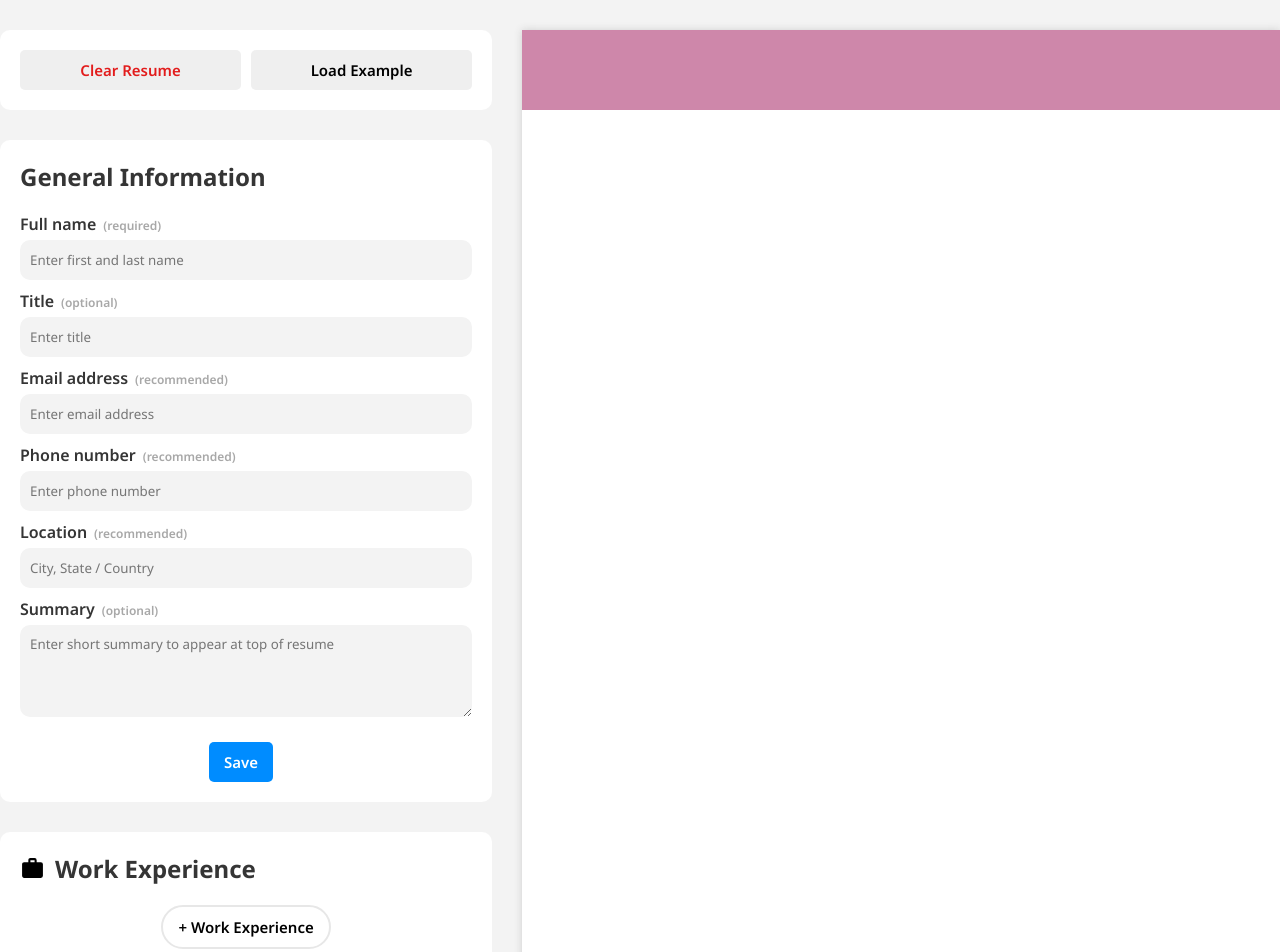
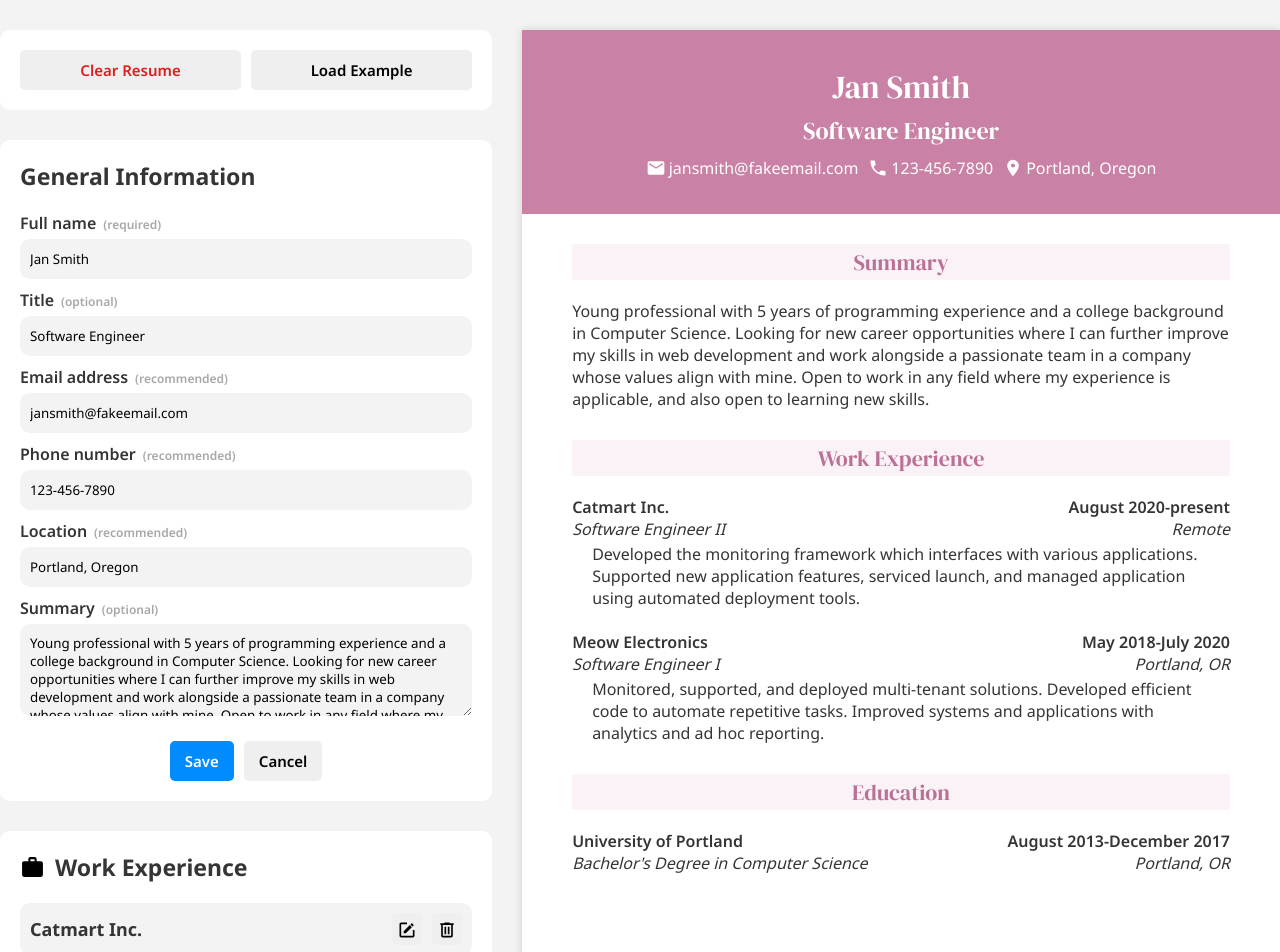
Before and after one commit to caylinvu/cv-app, a React (Vite) app: page / in a window 1280 px wide. Shown: the top 952 px of the page. Built offline with nearby package versions, Linux system fonts and the light colour scheme.

Commit message:
Default to example resume on first load

```diff
--- a/src/App.jsx
+++ b/src/App.jsx
@@ -11,24 +11,56 @@ import InputControl from './components/InputControl';
 
 function App() {
   const [generalInfo, setGeneralInfo] = useState({
-    name: '',
-    title: '',
-    email: '',
-    phone: '',
-    location: '',
-    summary: '',
+    name: 'Jan Smith',
+    title: 'Software Engineer',
+    email: 'jansmith@fakeemail.com',
+    phone: '123-456-7890',
+    location: 'Portland, Oregon',
+    summary:
+      'Young professional with 5 years of programming experience and a college background in Computer Science. Looking for new career opportunities where I can further improve my skills in web development and work alongside a passionate team in a company whose values align with mine. Open to work in any field where my experience is applicable, and also open to learning new skills.',
   });
   const [genPrev, setGenPrev] = useState(generalInfo);
   const [showGen, setShowGen] = useState(true);
 
-  const [workExp, setWorkExp] = useState([]);
-  const [workPrev, setWorkPrev] = useState([]);
-  const [newWorkId, setNewWorkId] = useState(0);
+  const [workExp, setWorkExp] = useState([
+    {
+      id: 0,
+      company: 'Catmart Inc.',
+      position: 'Software Engineer II',
+      startDate: 'August 2020',
+      endDate: 'present',
+      location: 'Remote',
+      description:
+        'Developed the monitoring framework which interfaces with various applications. Supported new application features, serviced launch, and managed application using automated deployment tools.',
+    },
+    {
+      id: 1,
+      company: 'Meow Electronics',
+      position: 'Software Engineer I',
+      startDate: 'May 2018',
+      endDate: 'July 2020',
+      location: 'Portland, OR',
+      description:
+        'Monitored, supported, and deployed multi-tenant solutions. Developed efficient code to automate repetitive tasks. Improved systems and applications with analytics and ad hoc reporting.',
+    },
+  ]);
+  const [workPrev, setWorkPrev] = useState(workExp);
+  const [newWorkId, setNewWorkId] = useState(2);
   const [showWork, setShowWork] = useState(false);
 
-  const [education, setEducation] = useState([]);
-  const [eduPrev, setEduPrev] = useState([]);
-  const [newEduId, setNewEduId] = useState(0);
+  const [education, setEducation] = useState([
+    {
+      id: 0,
+      degree: "Bachelor's Degree in Computer Science",
+      school: 'University of Portland',
+      startDate: 'August 2013',
+      endDate: 'December 2017',
+      location: 'Portland, OR',
+      description: '',
+    },
+  ]);
+  const [eduPrev, setEduPrev] = useState(education);
+  const [newEduId, setNewEduId] = useState(1);
   const [showEdu, setShowEdu] = useState(false);
 
   return (
@@ -93,15 +125,15 @@ export default App;
 
 // FUTURE TO DOS
 
-// maybe change name font
+// change resume name font
 
-// MAYBE ADD ABILITY TO EXPAND SECTIONS
-
-// MAYBE disable other add button when clicking on add
+// add ability to expand/minimize sections
 
 // set character limits????
 
-// maybe add current/ongoing toggle for dates
+// add current/ongoing toggle for dates
+
+// create new resume page if overflow
 
 //
 
--- a/src/styles/App.css
+++ b/src/styles/App.css
@@ -18,6 +18,11 @@
   gap: 10px;
   margin-bottom: 20px;
   align-items: center;
+}
+
+.gen-title,
+.section-heading h2 {
+  font-size: 23px;
 }
 
 .section-icon {
@@ -44,7 +49,7 @@ textarea {
   border: none;
   background-color: rgb(243, 243, 243);
   border-radius: 10px;
-  padding: 0px 10px;
+  padding: 3px 10px;
 }
 
 input {
@@ -87,6 +92,10 @@ textarea:focus {
   margin-bottom: 10px;
 }
 
+.entry h3 {
+  font-size: 18px;
+}
+
 /* ----------RESUME DISPLAY SIDE---------- */
 
 .display-container {
@@ -103,7 +112,7 @@ textarea:focus {
 }
 
 .basic-info {
-  background-color: rgb(206, 135, 170);
+  background-color: rgb(201, 130, 165);
   color: #ffffff;
   padding: 35px 50px;
 }
@@ -111,6 +120,8 @@ textarea:focus {
 .basic-info h1,
 .basic-info h2 {
   text-align: center;
+  font-family: 'DM Serif Display', serif;
+  font-weight: 400;
 }
 
 .basic-info h1 {
@@ -136,12 +147,15 @@ textarea:focus {
 
 .display-header {
   text-align: center;
+  padding: 3px 0px;
   margin-top: 30px;
   margin-bottom: 20px;
   font-size: 22px;
   background-color: rgb(250, 242, 246);
-  color: rgb(204, 127, 166);
+  color: rgb(187, 113, 150);
   border-radius: 3px;
+  font-family: 'DM Serif Display', serif;
+  font-weight: 400;
 }
 
 .work-entry,
```
